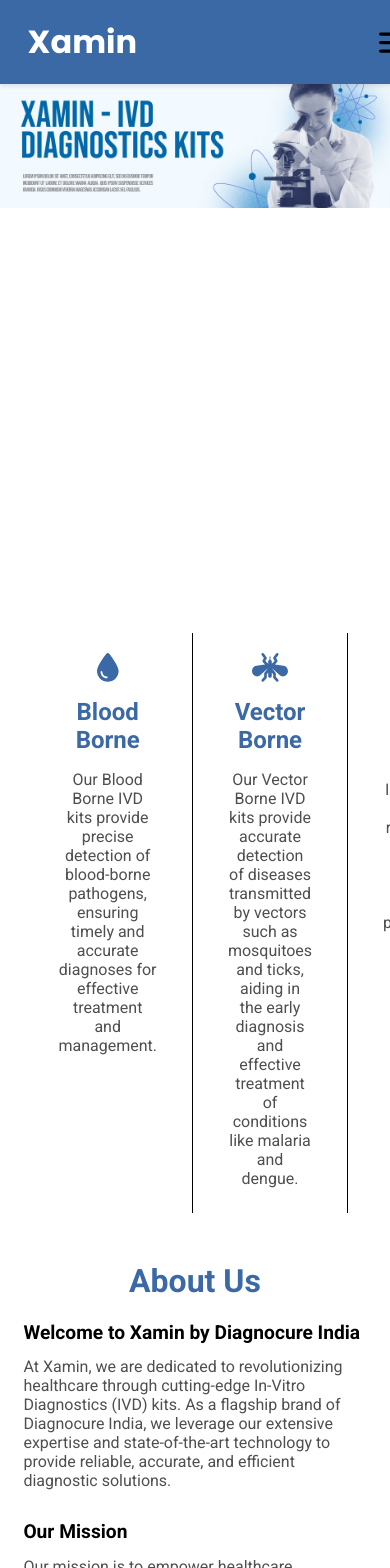
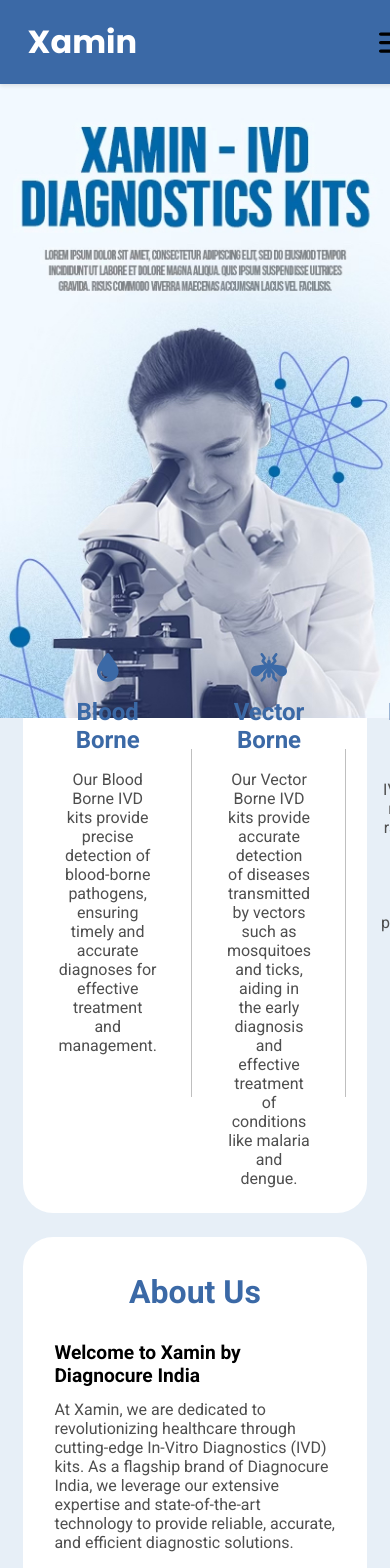
Before and after one commit to Andotrium/Xamin, a React (Create React App) app in the folder frontend/: page / in a window 390 px wide. Shown: the top 1568 px of the page. Built offline with nearby package versions, Linux system fonts and the light colour scheme; a web font is replaced by a local one.

Commit message:
updated UI

```diff
--- a/frontend/src/App.css
+++ b/frontend/src/App.css
@@ -1,6 +1,6 @@
 body {
   height: 200vh;
-  /* background-color: rgb(236, 236, 236); */
+  background-color: rgb(231, 239, 247);
   margin: 0;
   font-family: 'Roboto', sans-serif;
   overflow-y: scroll;
@@ -77,7 +77,8 @@
 
 .textcontainer h1 {
   font: Poppins;
-  /* margin: 5px; */
+  margin-left: 30px;
+  margin-right: 30px;
   font-size: larger;
 
 
@@ -86,7 +87,8 @@
 .textcontainer h2{
   font: Poppins;
   color: rgb(79, 79, 79);
-  /* margin : 5px; */
+  margin-left: 30px;
+  margin-right: 30px;
   font-size: medium;
   font-weight: 400;
   margin-bottom: 30px;
@@ -95,19 +97,31 @@
 .textcontainer {
   margin: 6vw;
   /* border: black 0.5px solid; */
-  border-radius: 8px;
+  border-radius: 30px;
+  border: rgba(0, 0, 0, 0) 0.5px solid;
+  background-color: rgb(255,255,255);
+
 }
 
+.outerwrap {
+  margin-left: 6vw;
+  margin-right: 6vw;
+  background-color: rgb(255, 255, 255);
+  border-radius: 30px;
+
+}
 
 .wrap {
   display: flex;
-  margin-left: 6vw;
-  margin-right: 6vw;
+  /* margin-left: 6vw;
+  margin-right: 6vw; */
   flex-direction: row;
   justify-content: space-evenly;
   align-items: stretch; /* Ensures boxes are the same height */
   text-align: center;
   height: fit-content;
+
+
 }
 
 .wrap h1 {
@@ -122,19 +136,31 @@
   padding: 0 10px; /* Add padding for better text spacing */
 }
 
+
 .box1, .box2, .box3, .box4 {
   flex: 1; /* Allows boxes to be evenly spaced */
-  border-right: black 0.5px solid;
   padding: 20px; /* Add padding for better text spacing */
+  position: relative; /* Required for the pseudo-element to be positioned relative to this element */
+}
+
+.box1::after, .box2::after, .box3::after, .box4::after {
+  content: '';
+  position: absolute;
+  top: 20%; /* Adjust this value to control where the border starts */
+  right: 0; /* Align to the right edge */
+  width: 0; /* No width since it's a border */
+  height: 60%; /* Adjust this value to control the length of the border */
+  border-right: 0.5px solid rgb(191, 191, 191); /* Adjust border width and color as needed */
+}
+
+.box1:last-child::after, .box2:last-child::after, .box3:last-child::after, .box4:last-child::after {
+  border-right: none; /* Remove border for the last box */
 }
 
 .box1 h1, .box2 h1, .box3 h1, .box4 h1 {
   color: rgb(59, 105, 166);
 }
 
-.box1:last-child, .box2:last-child, .box3:last-child, .box4:last-child {
-  border-right: none; /* Remove border for the last box */
-}
 .footer {
   width: 100vw;
   background-color: rgb(59, 105, 166); /* Color scheme */
--- a/frontend/src/App.js
+++ b/frontend/src/App.js
@@ -2,6 +2,7 @@
 import React, { useEffect, useState } from "react";
 // import logo from "./media/logo.jpeg";
 import banner1 from "./media/desktopbanner.jpg"
+import banner2 from "./media/mobilebanner.jpg"
 import { FontAwesomeIcon } from '@fortawesome/react-fontawesome';
 import { faBars } from '@fortawesome/free-solid-svg-icons';
 import { faDroplet, faMosquito, faBaby, faLungs } from "@fortawesome/free-solid-svg-icons";
@@ -9,18 +10,9 @@
 import { height } from "@fortawesome/free-brands-svg-icons/fa42Group";
 
 
-function Header() {
+function Header({isMobile}) {
   const [scroll, setscroll] = useState(false);
-  const [width, setwidth] = useState(window.innerWidth);
-  let isMobile = width <= 768;
 
-  useEffect(() => {
-    const handleResize = () => {
-      setwidth(window.innerWidth);
-    };
-    window.addEventListener("resize", handleResize);
-    return () => window.removeEventListener("resize", handleResize);
-  }, []);
 
   useEffect(() => {
     if (typeof window !== 'undefined') {
@@ -67,10 +59,11 @@
 
   return (
     <>
+
       <div className="textcontainer">
+              <h1 style={{ color: "rgb(59, 105, 166)",fontSize:"xx-large", textAlign: "center", marginTop:"35px"}}> About Us </h1>
 
-        <h1 style={{ color: "rgb(59, 105, 166)", textAlign: "center", fontSize: "xx-large" }}> About Us </h1>
-        <h1>Welcome to Xamin by Diagnocure India</h1>
+        <h1 style={{marginTop:"30px"}}>Welcome to Xamin by Diagnocure India</h1>
 
         <h2>At Xamin, we are dedicated to revolutionizing healthcare through cutting-edge In-Vitro Diagnostics (IVD) kits. As a flagship brand of Diagnocure India, we leverage our extensive expertise and state-of-the-art technology to provide reliable, accurate, and efficient diagnostic solutions.</h2>
 
@@ -104,8 +97,9 @@
   )
 }
 
-function Bannerwrap() {
+function Bannerwrap({isMobile}) {
   return (
+    <div className="outerwrap">
     <div className="wrap">
       <div className="box1">
         <FontAwesomeIcon style={{ color: "rgb(59, 105, 166)", fontSize: '1.8em' }} icon={faDroplet} />
@@ -128,8 +122,10 @@
         <h2>Our Respiratory IVD kits, including COVID-19 test kits, deliver accurate diagnostics for a range of respiratory conditions, enabling prompt and effective medical intervention.</h2>
       </div>
     </div>
+    </div>
   )
 }
+
 function Footer() {
   return (
     <>
@@ -197,19 +193,30 @@
 
 
 export default function Myapp() {
+  const [width, setwidth] = useState(window.innerWidth);
+  let isMobile = width <= 768;
+
+  useEffect(() => {
+    const handleResize = () => {
+      setwidth(window.innerWidth);
+    };
+    window.addEventListener("resize", handleResize);
+    return () => window.removeEventListener("resize", handleResize);
+  }, []);
   return (
     <>
       <div>
-        <Header />
+        <Header isMobile={isMobile}/>
       </div>
       <div className="headerblock">
       </div>
       <div className="banner">
-        <img src={banner1} style={{ width: "100%" }}></img>
+        <img src={isMobile?banner2:banner1} style={{ width: "100%" }}></img>
       </div>
       <div style={{ height: "45vh" }}></div>
       <Bannerwrap />
-      <div style={{ height: "25px" }}></div>
+      <div style={{ height: "0px" }}></div>
+
       <AboutUs />
       <Footer />
       <div className="copyright">
```
Also changed, not shown: frontend/src/media/mobilebanner.jpg (added).
